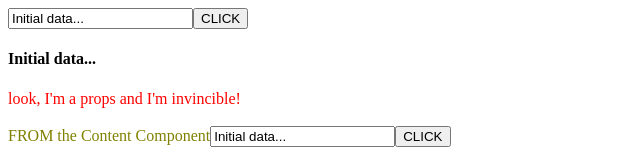
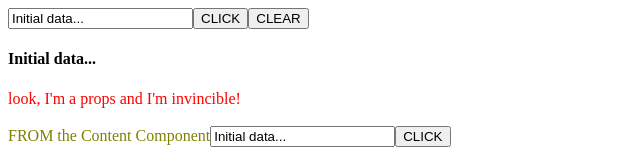
Before and after one commit to zetekla/reactApp, a React app: page / in a window 1280 px wide. Shown: the top 160 px of the page, without its empty margins (0-640 px from the left). Built offline with nearby package versions, Linux system fonts and the light colour scheme.

Commit message:
Refs to clear input

```diff
--- a/App.jsx
+++ b/App.jsx
@@ -14,6 +14,7 @@
       this.updateState  	= this.updateState.bind(this);
       this.onClickEvent 	= this.onClickEvent.bind(this);
       this.ClickFromChild = this.ClickFromChild.bind(this);
+      this.clearInput 		= this.clearInput.bind(this);
 
    };
 
@@ -29,12 +30,18 @@
    	this.setState({data: 'Data updated <= a Child Component!'})
    }
 
+   clearInput() {
+      this.setState({data: ''});
+      ReactDOM.findDOMNode(this.refs.myInput).focus();
+   }
+
    render() {
       return (
          <div>
             <input type = "text" value = {this.state.data}
-               onChange = {this.updateState} />
+               onChange = {this.updateState} ref = "myInput"/>
             <button onClick = {this.onClickEvent}>CLICK</button>
+            <button onClick = {this.clearInput}>CLEAR</button>
             <h4>{this.state.data}</h4>
             <span style={{color:'Red'}}>{this.state.invincible}</span>
             <br/>
```
